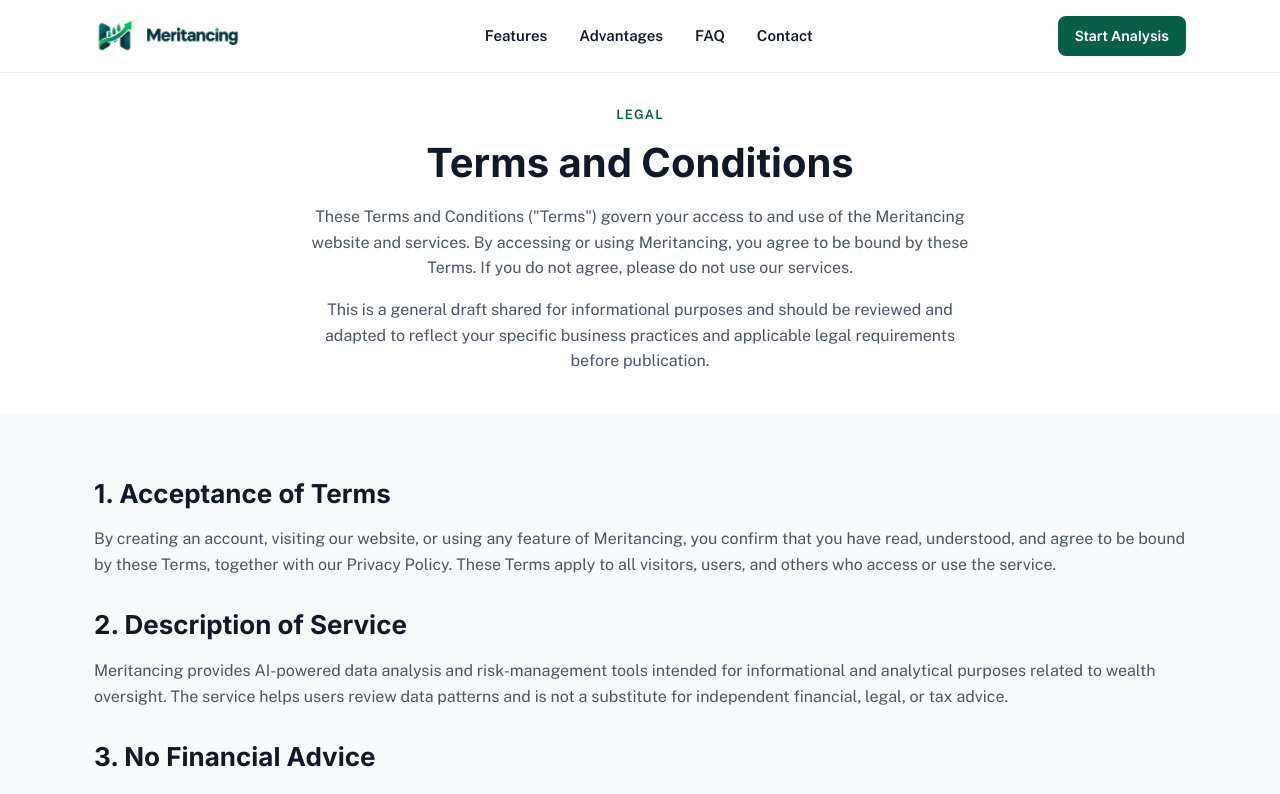
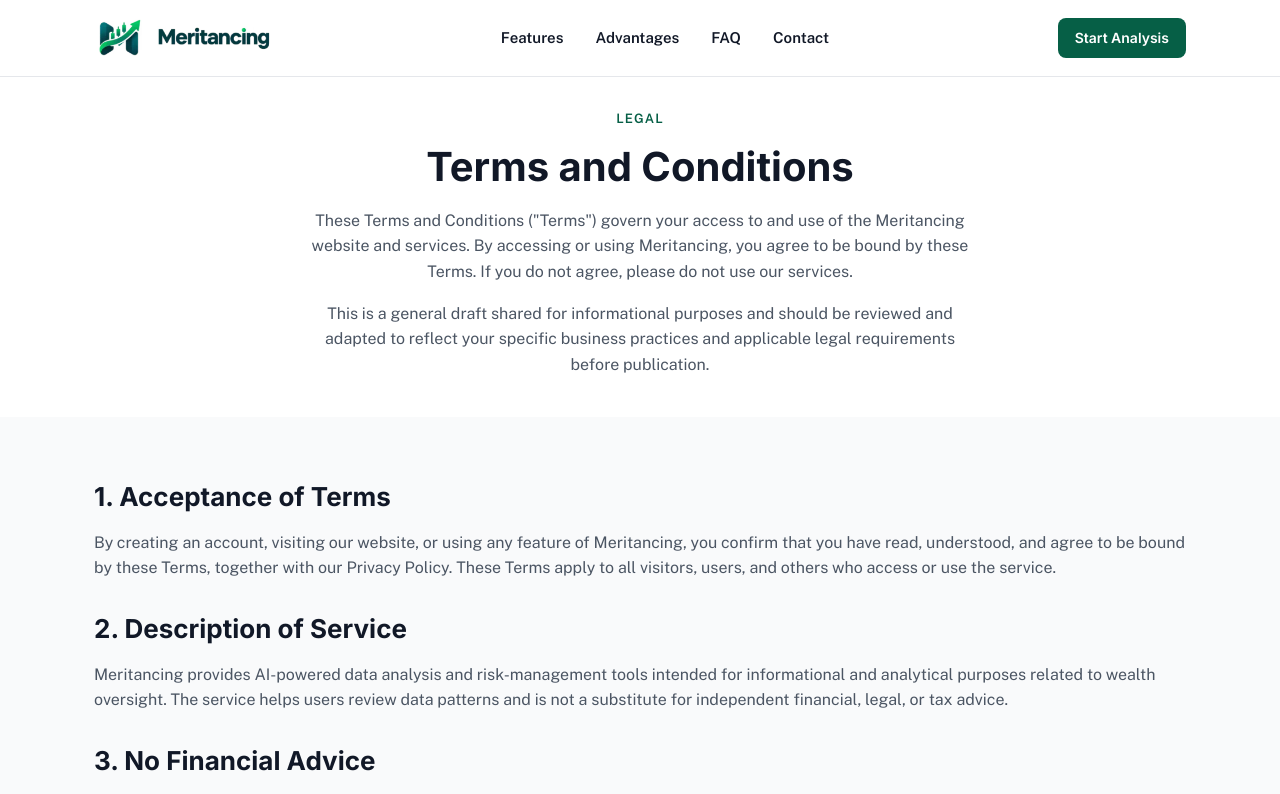
Before and after one commit to taybadeveloper/Meritancing, a Next.js app: page /terms in a window 1280 px wide. Shown: the top 794 px of the page. Built offline with nearby package versions, Linux system fonts and the light colour scheme.

Commit message:
Make header and footer logo sizes equal on all devices

```diff
--- a/app/globals.css
+++ b/app/globals.css
@@ -124,7 +124,7 @@ img{max-width:100%; display:block;}
   align-items:center;
 }
 .logo img{
-  height:36px;
+  height:44px;
   width:auto;
 }
 .site-nav{
```
